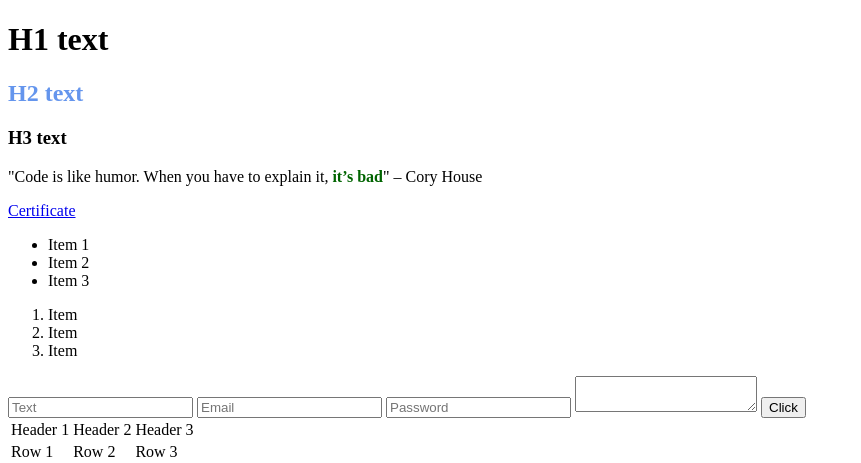
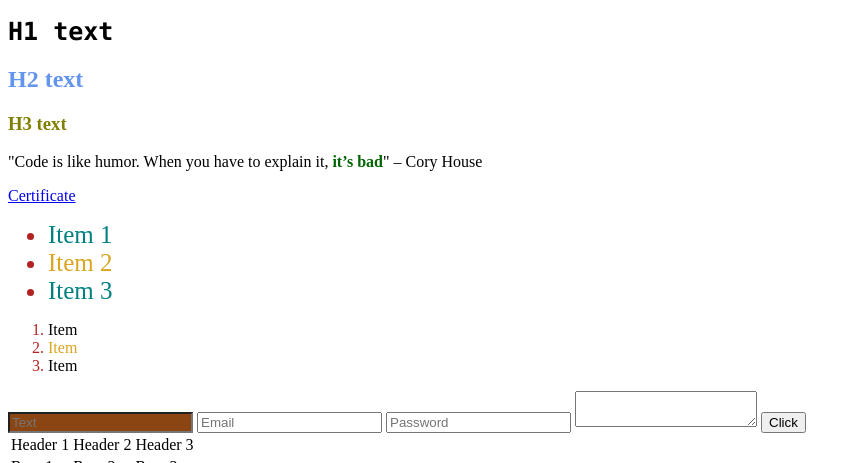
Before and after one commit to malekyla0372/autotests-ui, a Python web app: template templates/index.html in a window 1280 px wide. Shown: the top 463 px of the page, without its empty margins (0-861 px from the left). Run offline with Jinja, Linux system fonts and the light colour scheme; the template is opened without the code that fills it, so the values that code supplies are empty.

Commit message:
HTML document structure

```diff
--- a/templates/index.html
+++ b/templates/index.html
@@ -4,16 +4,55 @@
     <meta charset="UTF-8">
     <title>Title</title>
     <style>
+        h1 {
+            font-size: 25px
+        }
         .h-text {
             color: cornflowerblue;
+        }
+        .h3-text{
+            color: olive;
+        }
+
+        #h1-text {
+            font-family: Menlo;
+        }
+
+        div.course > a {
+            color: royalblue;
+        }
+        ul li {
+            color: teal;
+            font-size: 25px;
+        }
+        input[type="text"]{
+            background-color: saddlebrown;
+        }
+        a:hover {
+            color: greenyellow;
+        }
+        input[type="text"]:hover {
+            background-color: burlywood;
+        }
+        li::marker {
+            color: firebrick;
+        }
+        ul > li:nth-child(2) {
+            color: goldenrod;
+        }
+        ol > li:nth-child(even) {
+            color: goldenrod;
+        }
+        div.nth > p:nth-of-type(3) {
+
         }
     </style>
 </head>
 <body>
-<div>
+<div class="certificate">
     <h1 id="h1-text">H1 text</h1>
     <h2 class="h-text">H2 text</h2>
-    <h3>H3 text</h3>
+    <h3 class="h-text h3-text">H3 text</h3>
     <p>"Code is like humor. When you have to explain it, <span style="color: darkgreen; font-weight: bold">it’s bad</span>" – Cory House</p>
     <a href="https://stepik.org/users/1169835396/certificates" target="_blank">Certificate</a>
     <ul>
@@ -57,7 +96,17 @@
         </tbody>
     </table>
 </div>
-
+<div class="course">
+    <h2 class="h-text">H2 text</h2>
+<a href="https://stepik.org/course/249231/syllabus" target="_blank">Course auto test</a>
+</div>
+<div class="nth">
+    <p>1</p>
+    <p>2</p>
+    <h6>3</h6>
+    <h5>4</h5>
+    <p>5</p>
+</div>
 <div>
     <img alt="Certificate.png" src="https://stepik.org/certificate/4f35a0462b935cedea7d4443fb977cc18ed36515.png?language=en&resolution=high"
          style="width: 700px">
```
